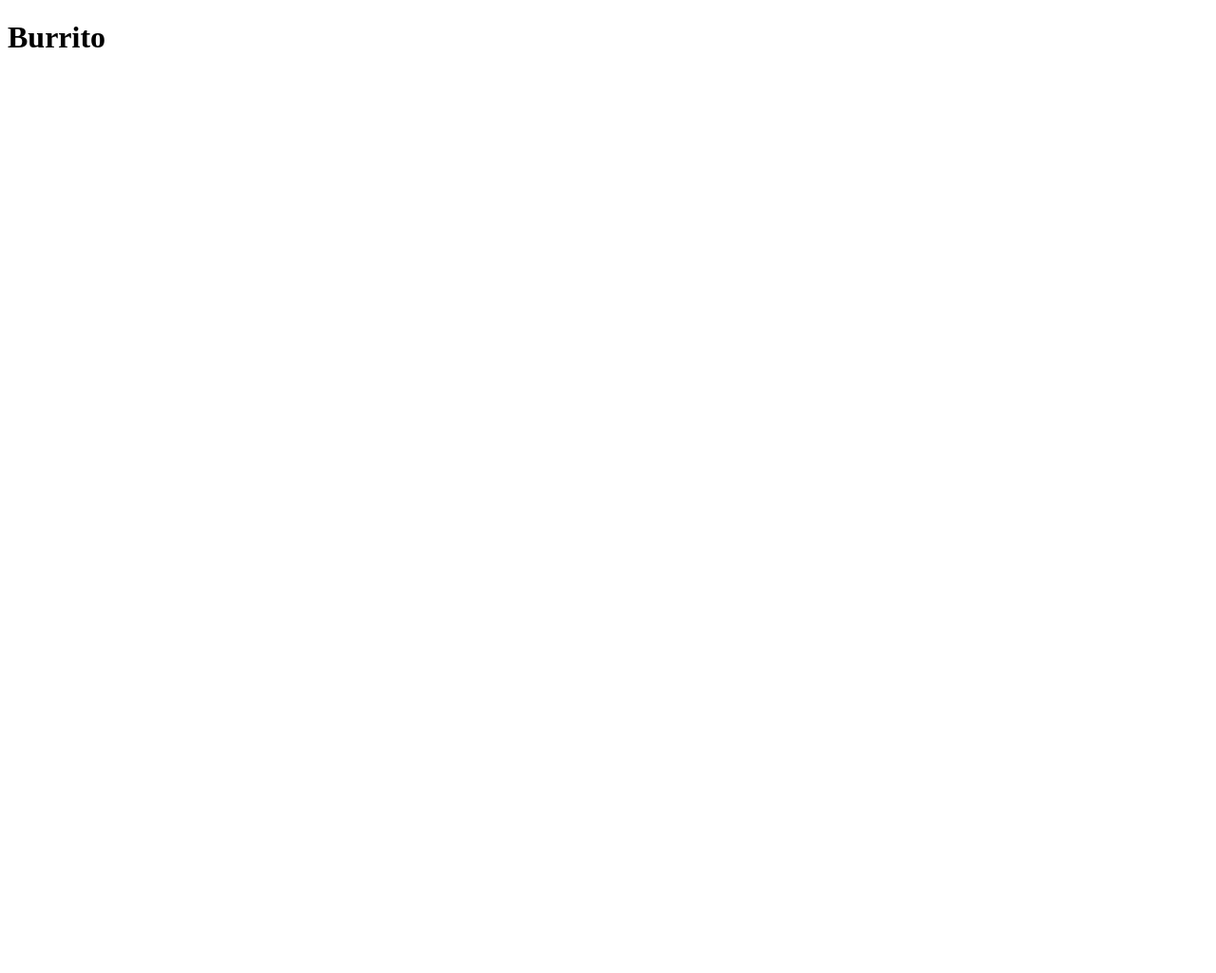
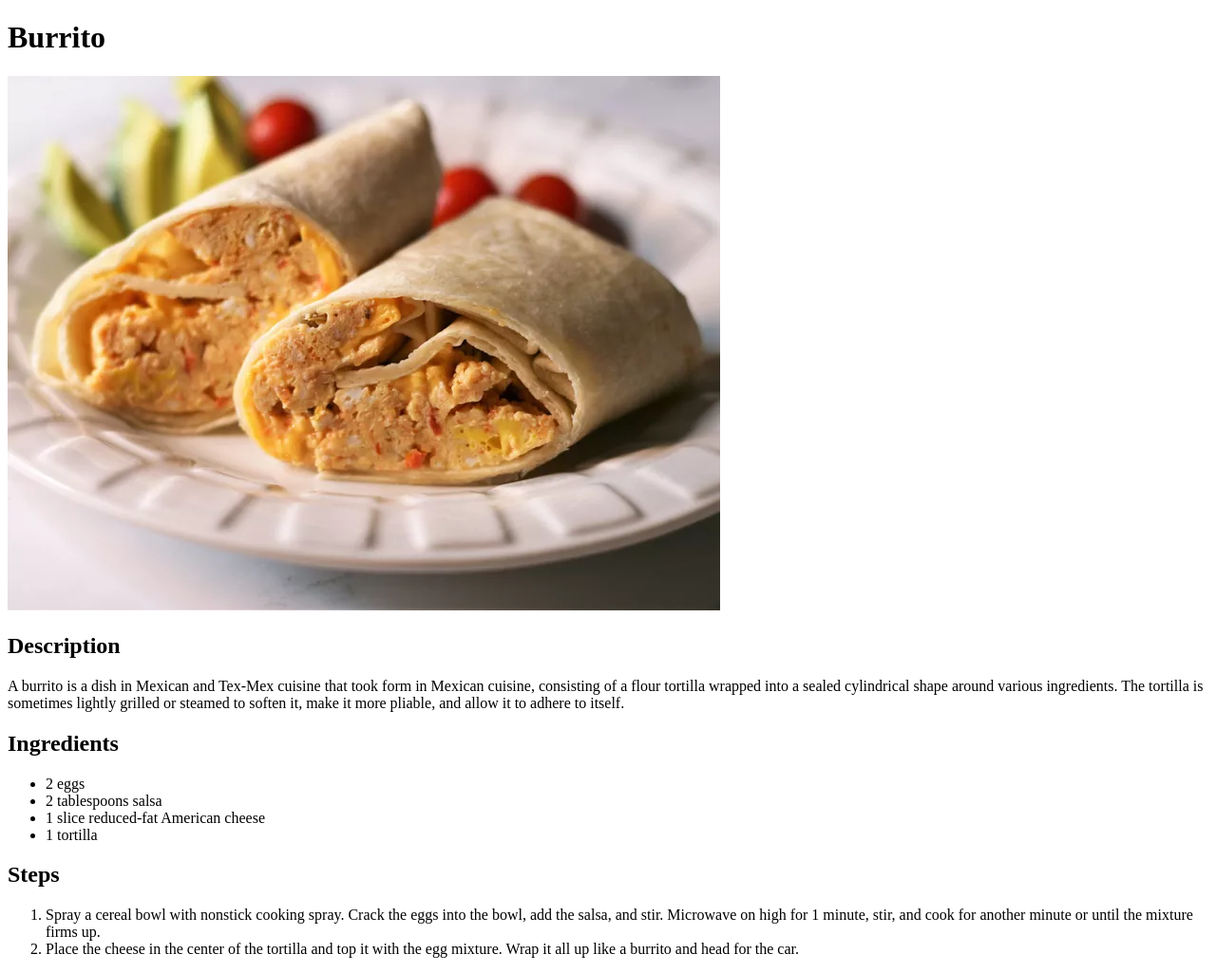
Before and after one commit to hritikRajput/odin-recipes, a plain HTML site: page recipes/burrito.html in a window 1280 px wide. Shown: the whole page at 95% size. Before the commit the page ends 800 px from the top, so only its background shows below. Drawn offline with Linux system fonts and the light colour scheme.

Commit message:
Update burrito.html and images

```diff
--- a/recipes/burrito.html
+++ b/recipes/burrito.html
@@ -8,5 +8,23 @@
 </head>
 <body>
     <h1>Burrito</h1>
+    <img src="../images/burrito.jpg" alt="Image of delicious burrito">
+
+    <h2>Description</h2>
+    <p>A burrito is a dish in Mexican and Tex-Mex cuisine that took form in Mexican cuisine, consisting of a flour tortilla wrapped into a sealed cylindrical shape around various ingredients. The tortilla is sometimes lightly grilled or steamed to soften it, make it more pliable, and allow it to adhere to itself.</p>
+
+    <h2>Ingredients</h2>
+    <ul>
+        <li>2 eggs</li>
+        <li>2 tablespoons salsa</li>
+        <li>1 slice reduced-fat American cheese</li>
+        <li>1 tortilla</li>
+    </ul>
+
+    <h2>Steps</h2>
+    <ol>
+        <li>Spray a cereal bowl with nonstick cooking spray. Crack the eggs into the bowl, add the salsa, and stir. Microwave on high for 1 minute, stir, and cook for another minute or until the mixture firms up.</li>
+        <li>Place the cheese in the center of the tortilla and top it with the egg mixture. Wrap it all up like a burrito and head for the car.</li>
+    </ol>
 </body>
 </html>
```
Also changed, not shown: images/burrito.jpg (added).
